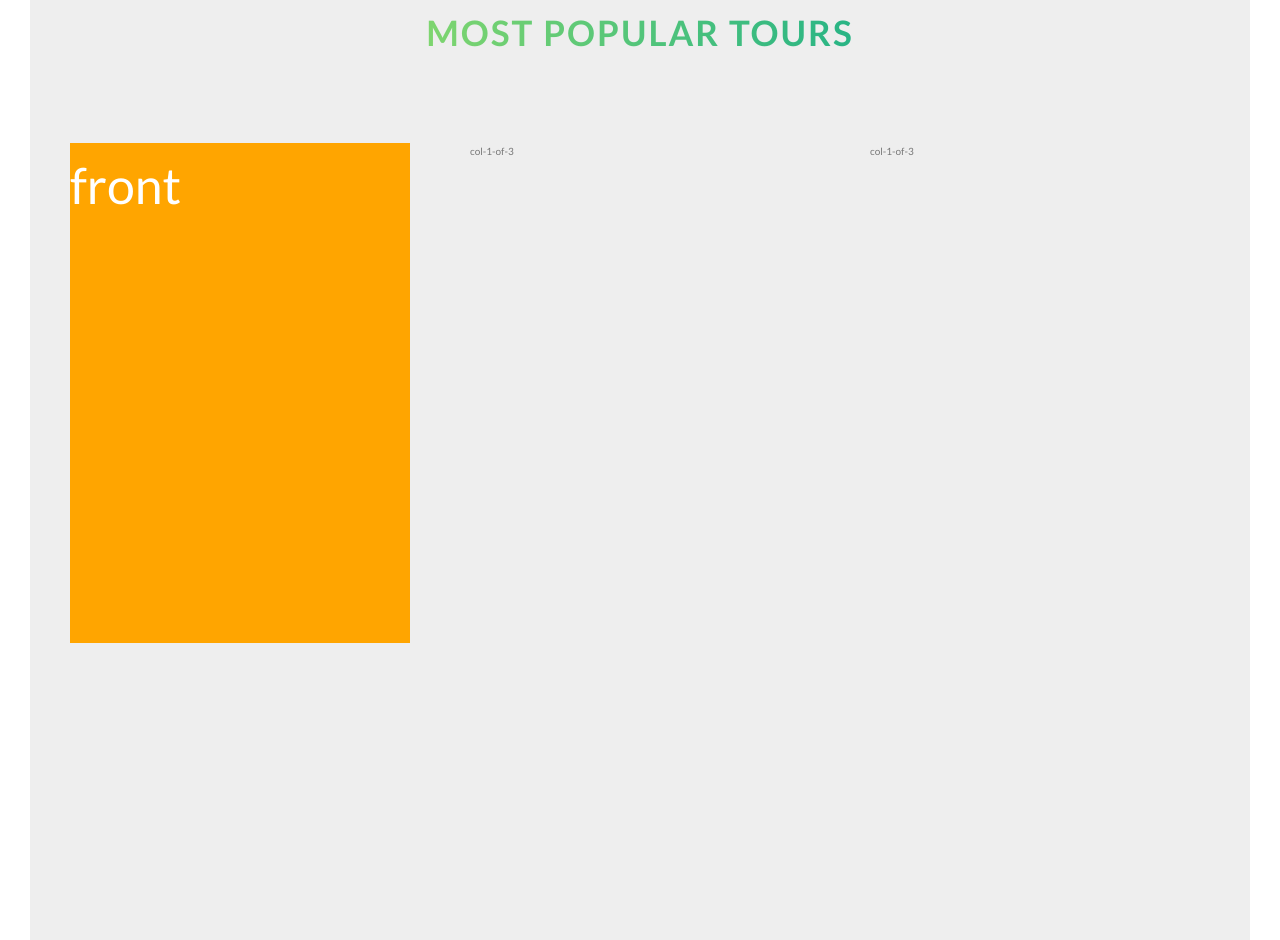
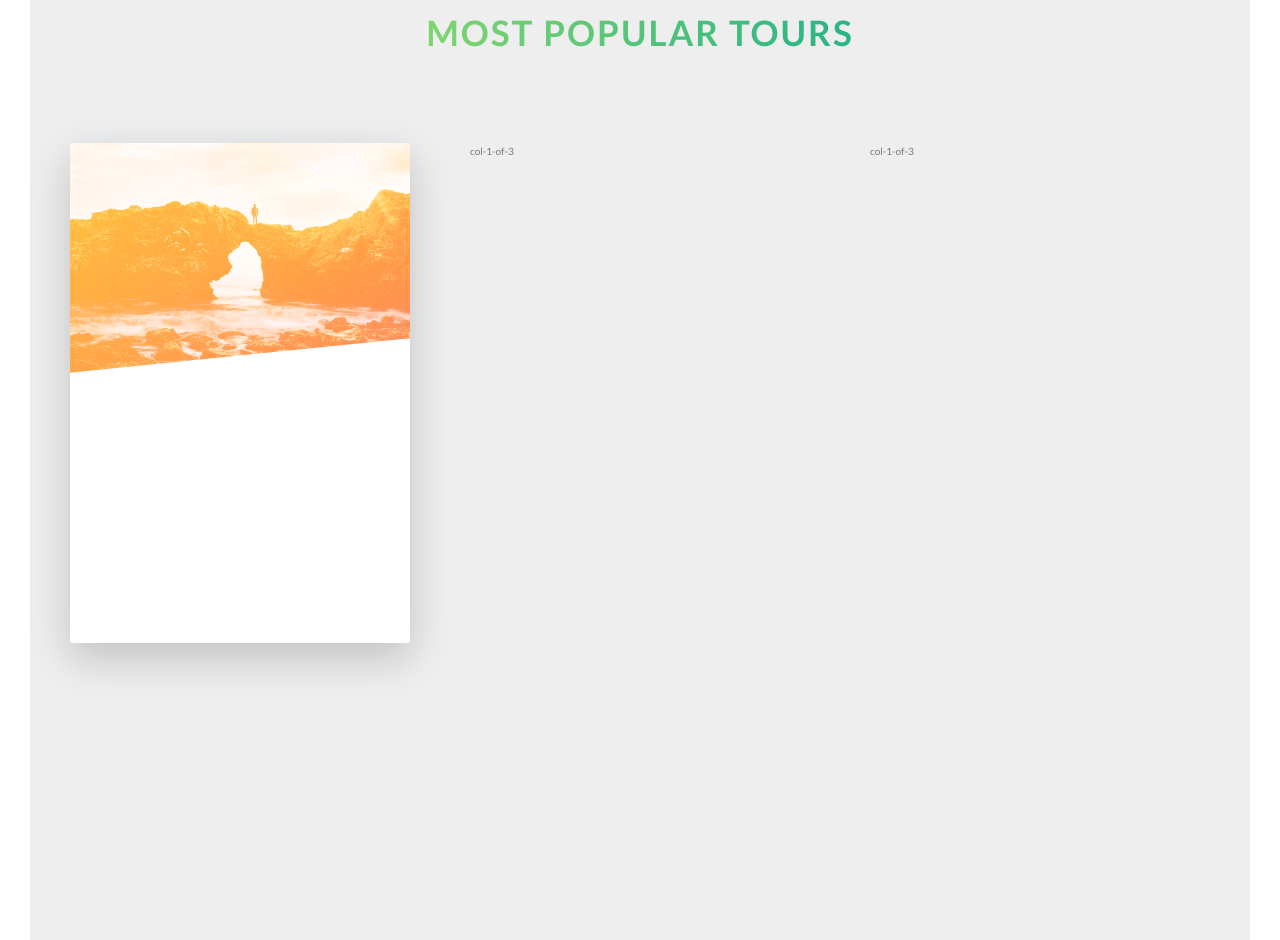
Before and after one commit to ShariqAteeq/CSS-NatoursWebsite, a website: page index.html in a window 1280 px wide. Shown: the part 2162-3102 px from the top of the page. Drawn offline with Linux system fonts and the light colour scheme.

Commit message:
worked on section-tours

```diff
--- a/index.html
+++ b/index.html
@@ -119,9 +119,17 @@
                 <div class="col-1-of-3">
                     <div class="card">
                         <div class="card__side card__side--front">
-                            front
+                            <div class="card__pic card__pic--1">
+                                &nbsp;
+                            </div>
+                            <div class="card__heading">
+                                headings
+                            </div>
+                            <div class="card__detail">
+                                details
+                            </div>
                         </div>
-                        <div class="card__side card__side--back">
+                        <div class="card__side card__side--back card__side--back-1">
                             back
                         </div>
                     </div>
--- a/sass/abstract/_varaible.scss
+++ b/sass/abstract/_varaible.scss
@@ -1,6 +1,14 @@
 $color-pri : #55c57a;
 $color-pri-light : #7ed56f;
 $color-pri-dark : #28b485;
+
+$color-sec-light : #ffb900;
+$color-sec-dark : #ff7730;
+
+$color-ter-light : #2998ff;
+$color-ter-dark : #5643fa;
+
+$black : #111;
 
 //grid
 
--- a/sass/components/_card.scss
+++ b/sass/components/_card.scss
@@ -1,5 +1,5 @@
 .card {
-    perspective: 150rem;
+    perspective: 150rem; //to show transform property as a 3d
     -moz-perspective: 13rem;
     position: relative;
     height: 50rem;
@@ -9,28 +9,53 @@
         color: white;
         font-size: 5rem;
         height: 50rem;
-        transition: all .8s;
+        transition: all 1s ease;
         position: absolute;
         top: 0;
         left: 0;
         width: 100%;
+        overflow: hidden;
         backface-visibility: hidden;
+        border-radius: 3px;
+        box-shadow: 0 1.5rem 4rem rgba($black ,.2);
 
         &--front {
-            background-color: orange;
+            background-color: white;
         }
 
         &--back {
             background-color: yellow;
             transform: rotateY(180deg);
+
+            &-1 {
+                background-image: linear-gradient(to right bottom , $color-sec-light , $color-sec-dark);
+            }
         }
     }
 
     &:hover &__side--front {
-        transform: rotateY(180deg);
+        transform: rotateY(-180deg);
     }
 
     &:hover &__side--back {
         transform: rotateY(0);
     }
+
+    &__pic {
+        background-size: cover;
+        height: 23rem;
+        background-blend-mode: screen;
+        clip-path: polygon(0 0 , 100% 0 , 100% 85% , 0 100%);
+        &--1 {
+            background-image: linear-gradient(to right bottom , $color-sec-light , $color-sec-dark) ,
+             url('../../img/nat-5.jpg');
+        }
+        &--2 {
+            background-image: url('../../img/nat-5.jpg');
+        }
+        &--3 {
+            background-image: url('../../img/nat-5.jpg');
+        }
+
+    }
 }
```
Also changed, not shown: css/style.css.
